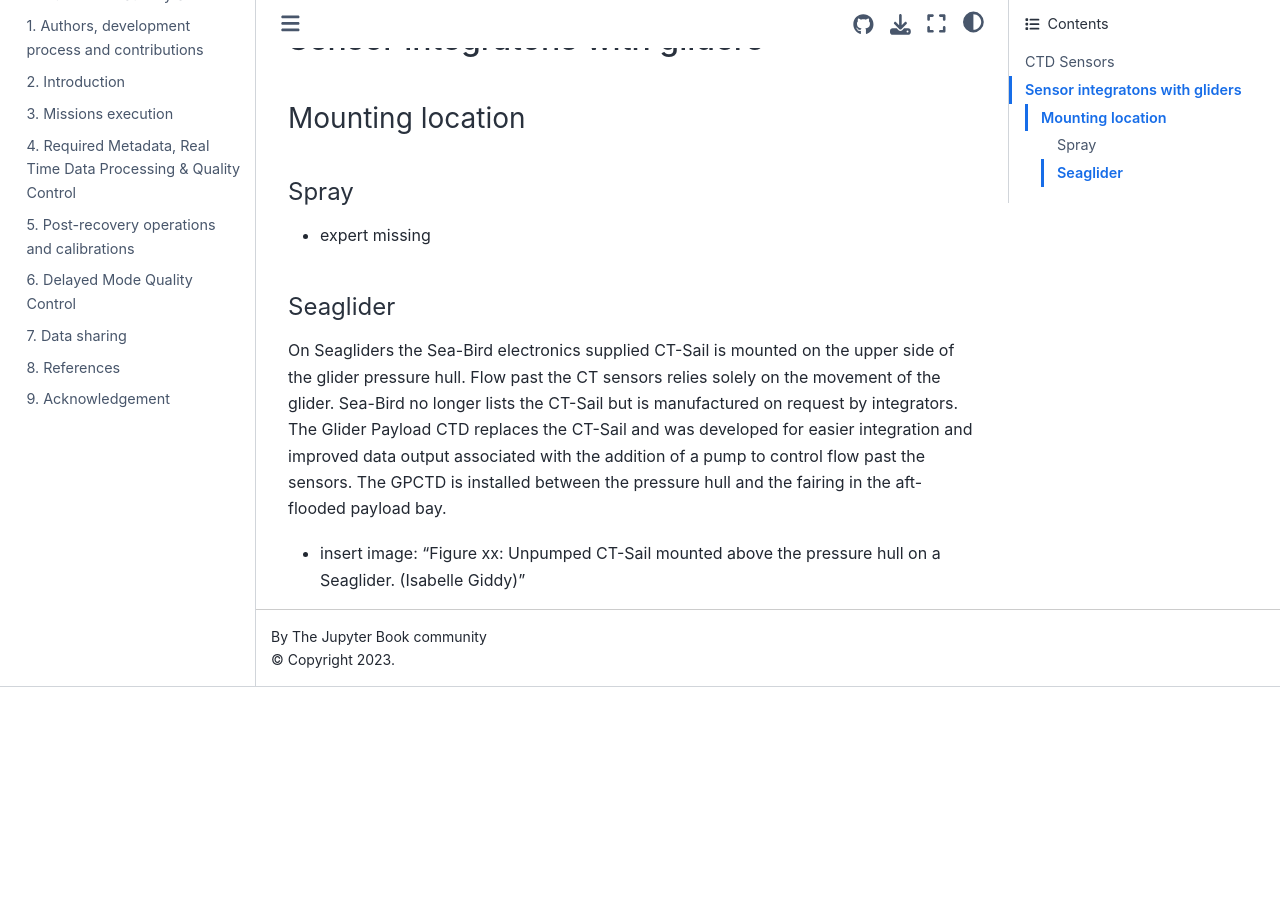
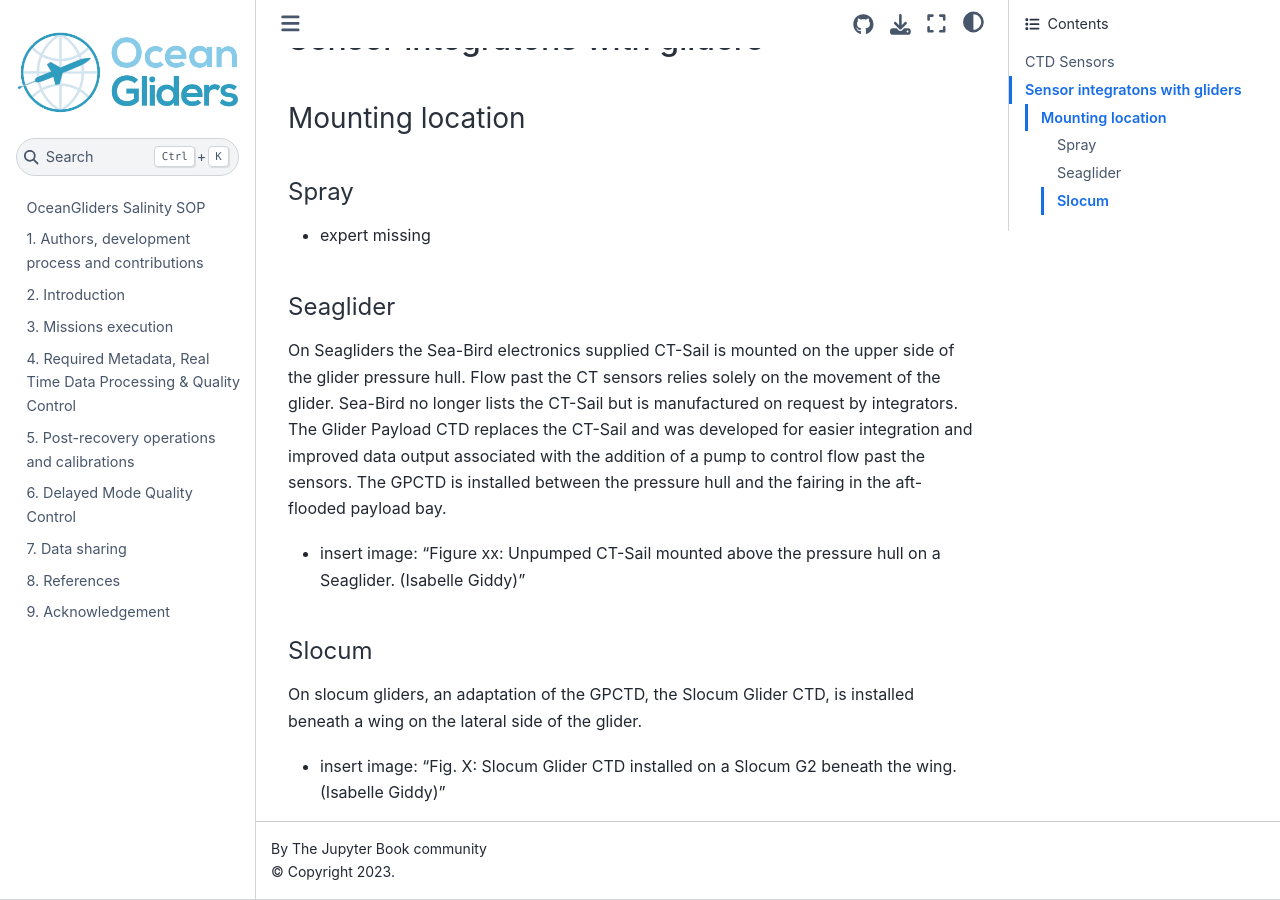
Before and after one commit to OceanGlidersCommunity/Salinity_SOP, a Jupyter Book: the page built from sections/salinity_sensors_integration.md, in a window 1280 px wide and 900 px high, scrolled down 2248 px. Built offline with Jupyter Book 1.0.4 settings and Sphinx 7.4.7 and the Sphinx Book theme 1.1.4, drawn with Linux system fonts in a browser that asks for light colours; pages that are not in the unit, such as notebooks, are missing from menus; before the commit the page ends 2935 px from its top, so only the background shows below that.

Commit message:
Update salinity_sensors_integration.md

```diff
--- a/sections/salinity_sensors_integration.md
+++ b/sections/salinity_sensors_integration.md
@@ -60,3 +60,8 @@ The Glider Payload CTD replaces the CT-Sail and was developed for easier integra
 The GPCTD is installed between the pressure hull and the fairing in the aft-flooded payload bay.
 
 - insert image: "Figure xx: Unpumped CT-Sail mounted above the pressure hull on a Seaglider. (Isabelle Giddy)"
+
+#### Slocum
+On slocum gliders, an adaptation of the GPCTD, the Slocum Glider CTD, is installed beneath a wing on the lateral side of the glider.
+
+- insert image: "Fig. X: Slocum Glider CTD installed on a Slocum G2 beneath the wing.  (Isabelle Giddy)"
```
